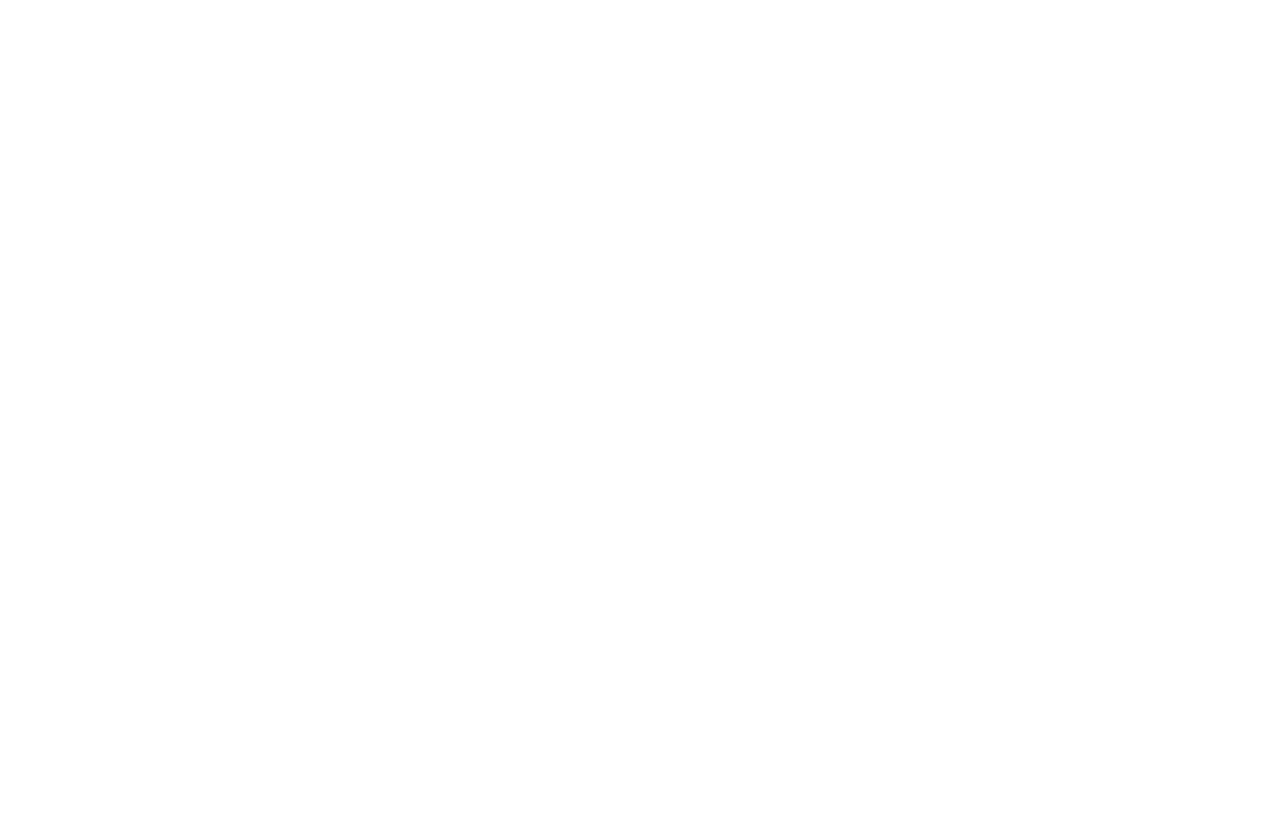
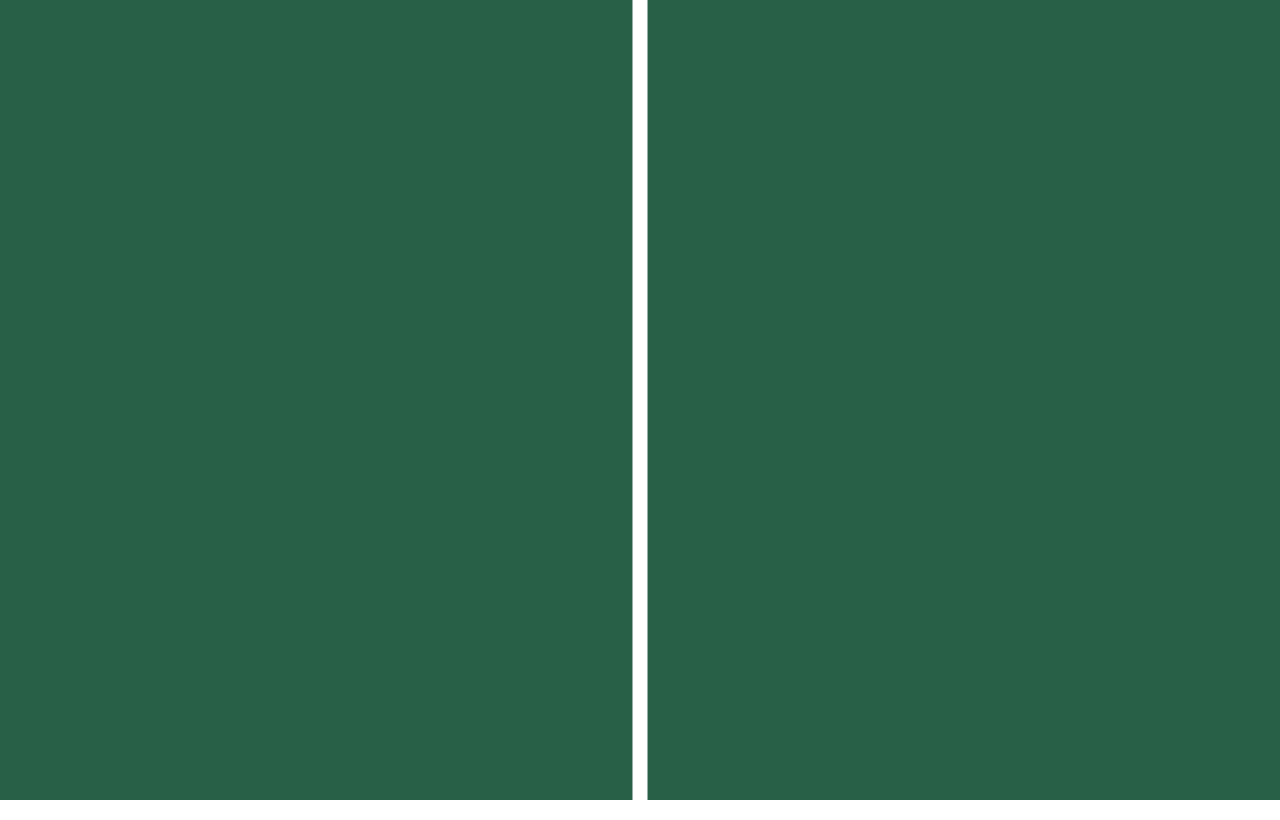
Before and after one commit to Rodrigues128/PingPong, a plain HTML site: page index.html in a window 1280 px wide. Drawn offline with Linux system fonts and the light colour scheme.

Commit message:
2: desenho da linha central

```diff
--- a/index.html
+++ b/index.html
@@ -4,6 +4,7 @@
     <meta charset="UTF-8">
     <meta name="viewport" content="width=device-width, initial-scale=1.0">
     <title>Ping-Pong</title>
+    <link rel="stylesheet" href="styles.css">
 </head>
 <body>
     <canvas></canvas>
--- a/script.js
+++ b/script.js
@@ -1,4 +1,5 @@
 const canvasEl = document.querySelector("canvas"), canvasCtx = canvasEl.getContext("2d");
+const linewidth = 15;
 
 const setup = () => {
     canvasEl.width = canvasCtx.width = window.innerWidth;
@@ -6,6 +7,21 @@ const setup = () => {
 };
 
 const draw = () => {
+    // Desenho do campo
+    canvasCtx.fillStyle = "#286047";
+    canvasCtx.fillRect(0, 0, innerWidth, innerHeight);
+
+
+    // Desenho da linha central
+    const x = innerWidth / 2 - linewidth / 2;
+    const y = 0;
+    const w = linewidth;
+    const h = innerHeight
+
+    canvasCtx.fillStyle = "#fff";
+    canvasCtx.fillRect(x, y, w, h);
+
+    // Desenho das raquetes
 };
 
 setup();
--- /dev/null
+++ b/styles.css
@@ -0,0 +1,5 @@
+* {
+    margin: 0;
+    padding: 0;
+    overflow: hidden;
+}
```
